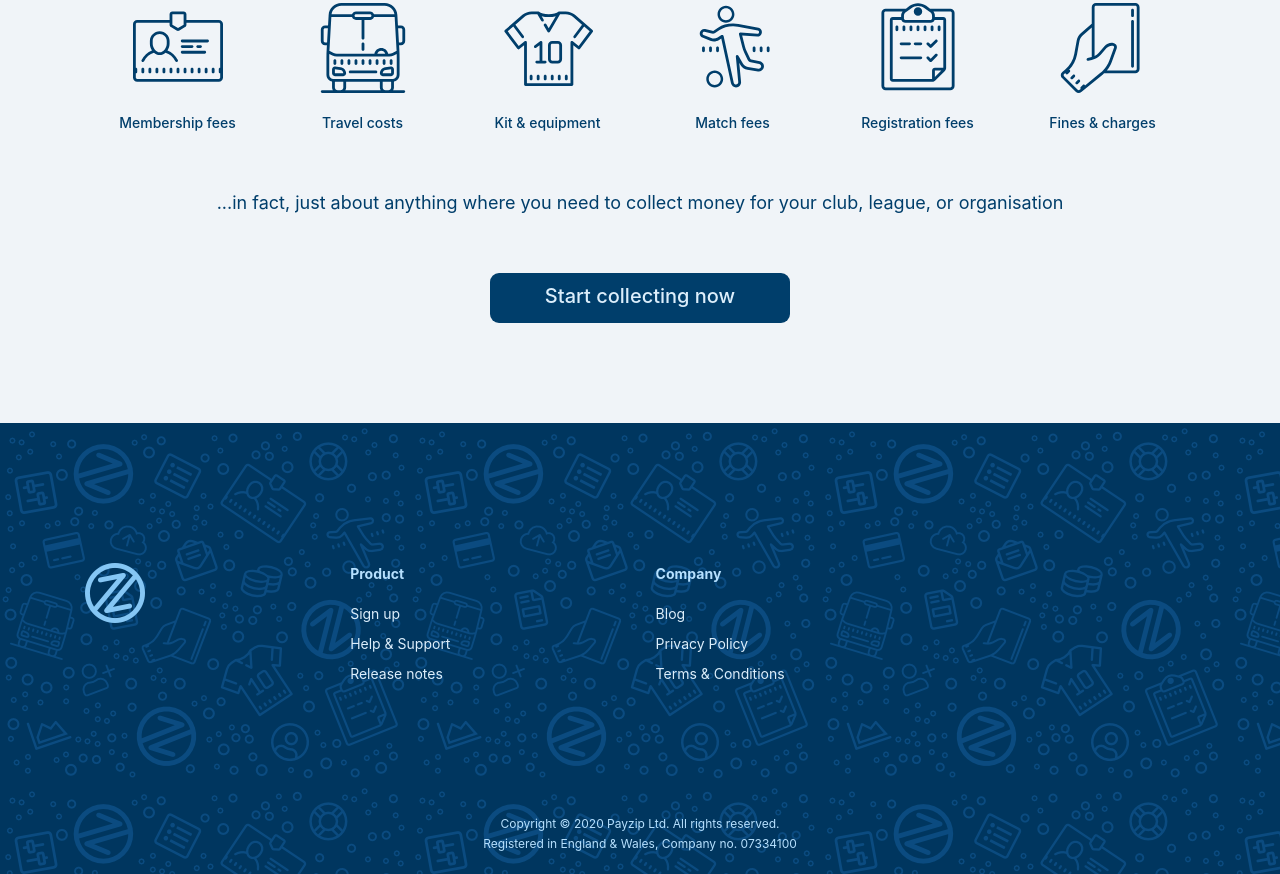
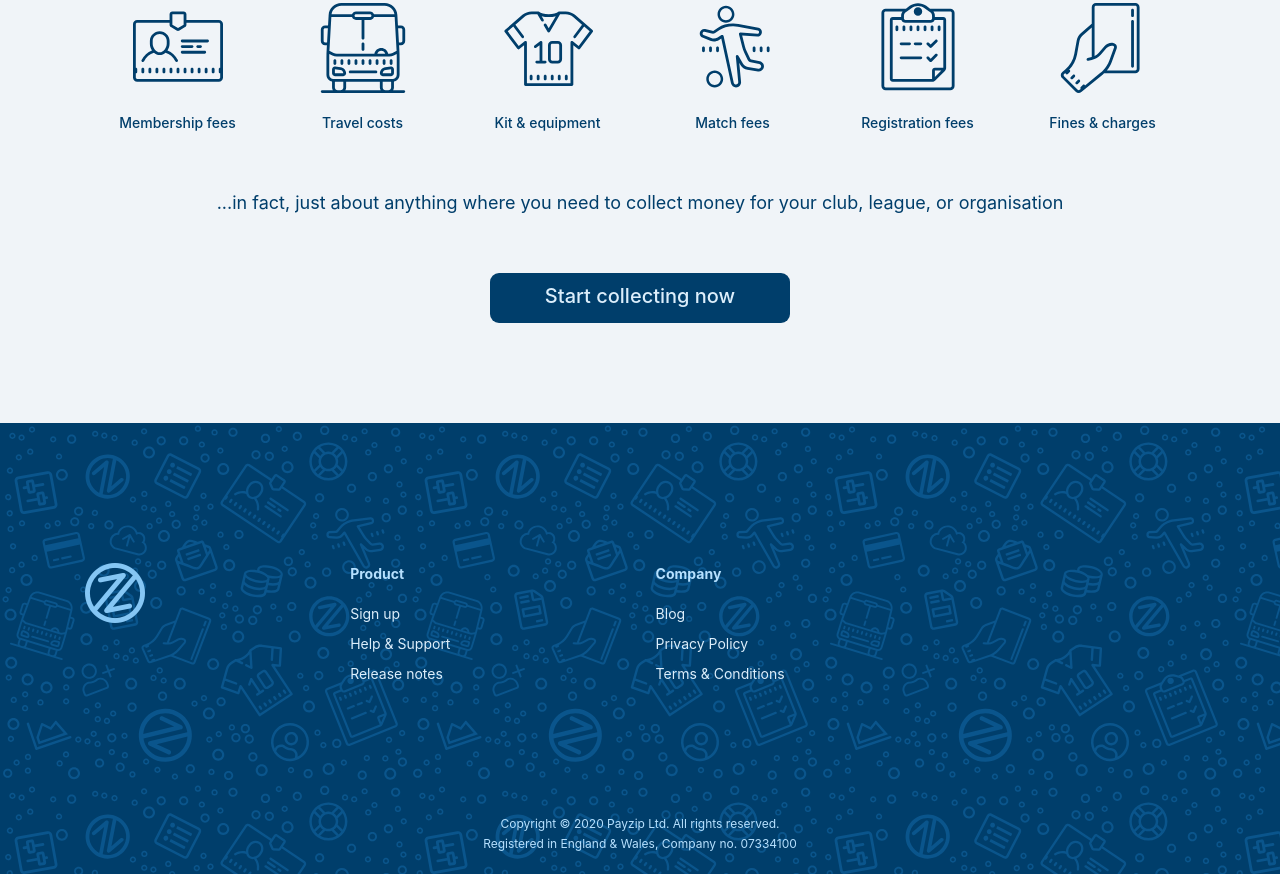
Before and after one commit to payzip/payzip-v2-brochure, a plain HTML site: page index.html in a window 1280 px wide. Shown: the part 3324-4198 px from the top of the page. Drawn offline with nearby package versions, Linux system fonts and the light colour scheme; no server answers; a script that the page names is missing.

Commit message:
Add SVG image for footer jazziness (sharper background)

```diff
--- a/css/payzip-v2-brochure-site.webflow.css
+++ b/css/payzip-v2-brochure-site.webflow.css
@@ -86,9 +86,9 @@
   margin-bottom: 0px;
   padding: 140px 20px 0px;
   background-color: #003e6b;
-  background-image: url('../images/payzip-jazzy-wallpaper.png');
+  background-image: url('../images/Payzip-Wallpaper-Tile-Footer.svg');
   background-position: 0px 0px;
-  background-size: auto;
+  background-size: 410px;
   background-clip: border-box;
 }
 
```
Also changed, not shown: 401.html (+1 -1 lines), index.html (+1 -1 lines), pricing.html (+1 -1 lines), privacy-policy.html (+1 -1 lines), release-notes.html (+1 -1 lines), terms-and-conditions.html (+1 -1 lines), images/Payzip-Wallpaper-Tile-Footer.svg (added).
